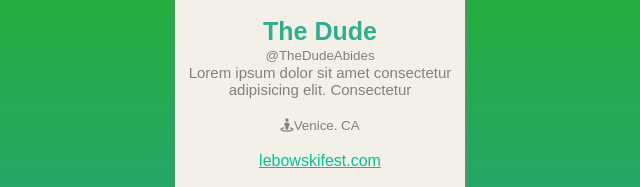
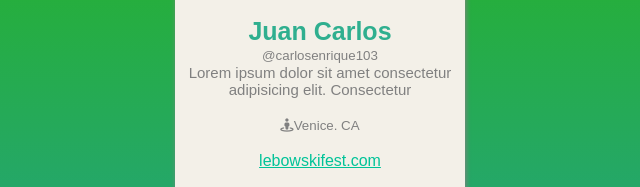
Before and after one commit to CarlosEnrique103/Card-UI, a plain HTML site: page index.html in a window 1280 px wide. Shown: the part 203-390 px from the top of the page, 320-960 px from the left. Drawn offline with Linux system fonts and the light colour scheme.

Commit message:
Cambio de nombre

```diff
--- a/index.html
+++ b/index.html
@@ -125,8 +125,8 @@
           <img src="https://picsum.photos/350/390" alt="" />
         </figure>
       <div class="info">
-        <h3>The Dude</h3>
-        <small>@TheDudeAbides</small>
+        <h3>Juan Carlos</h3>
+        <small>@carlosenrique103</small>
         <p>
           Lorem ipsum dolor sit amet consectetur <br />
           adipisicing elit. Consectetur
```
